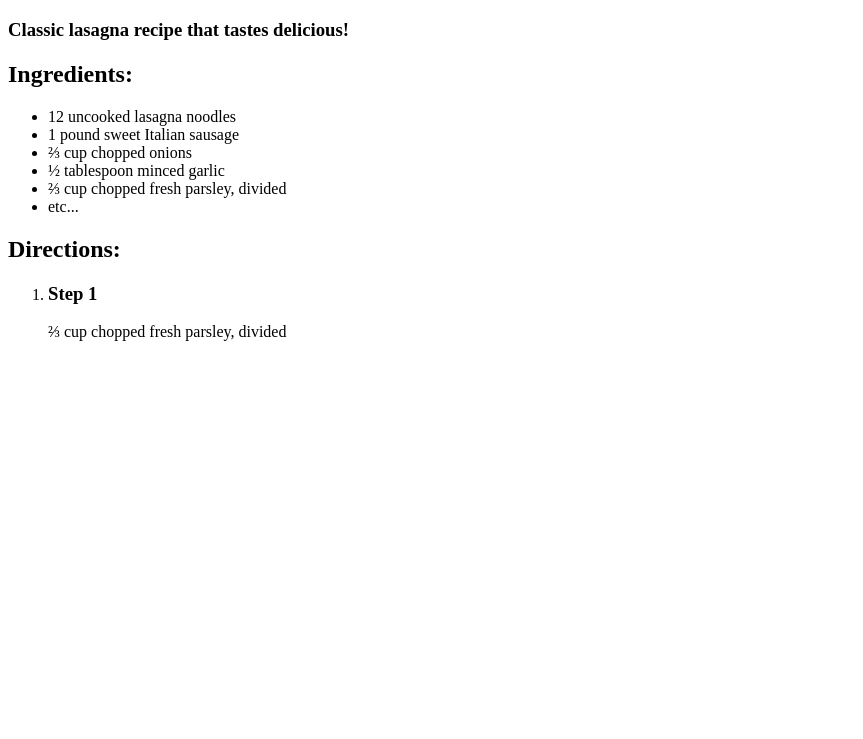
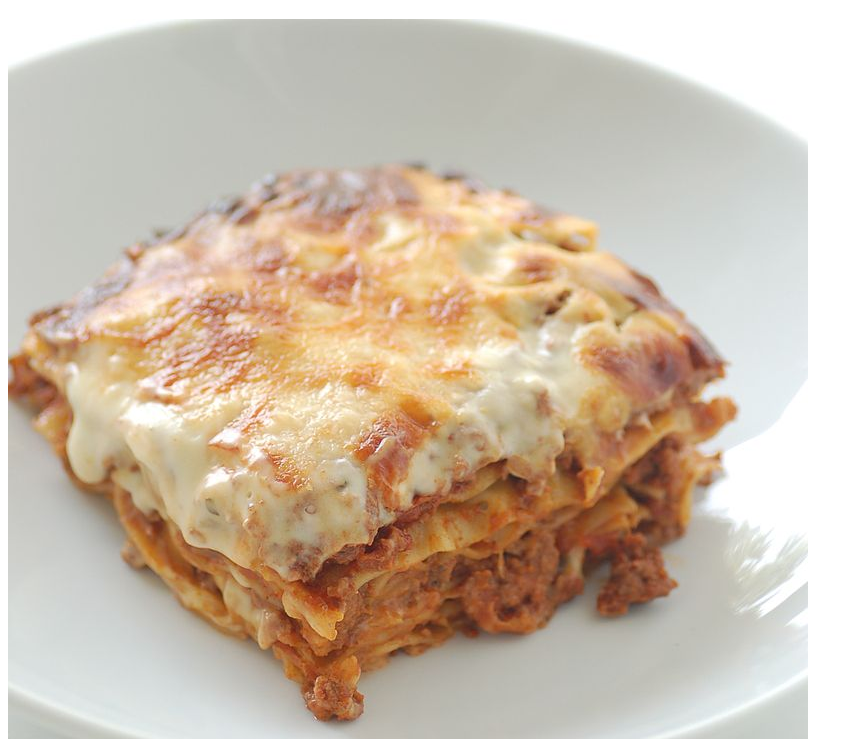
Before and after one commit to nicolaguidi/odin-recipes, a plain HTML site: page lasagna.html in a window 1280 px wide. Shown: the part 61-800 px from the top of the page, without its empty margins (0-863 px from the left). Drawn offline with Linux system fonts and the light colour scheme.

Commit message:
Add image to lasagna recipe

```diff
--- a/lasagna.html
+++ b/lasagna.html
@@ -6,6 +6,7 @@
   </head>
   <body>
     <h1>Lasagna</h1>
+    <img src="./images/lasagna.jpg" alt="Lasagna">
     <h3>Classic lasagna recipe that tastes delicious!</h3>
     <h2>Ingredients:</h2>
     <ul>
```
